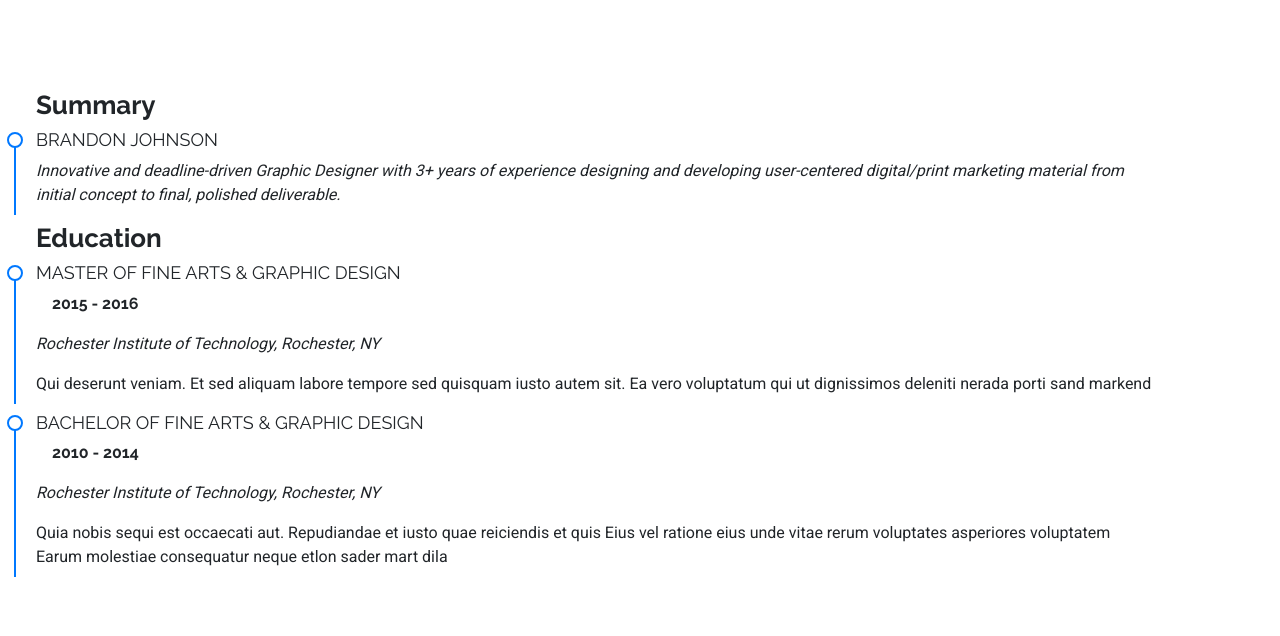
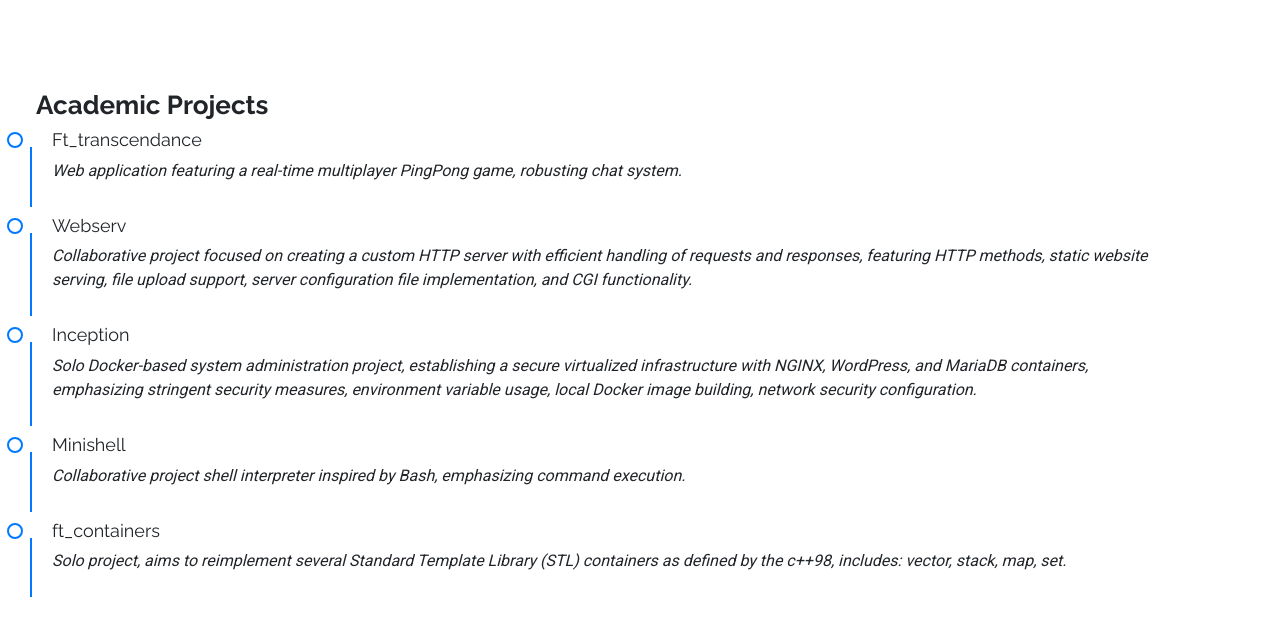
Before and after one commit to soufiane-amt/My-Portfolio, a Next.js app: page / in a window 1280 px wide. Shown: the top 636 px of the page. Built offline with nearby package versions, Linux system fonts and the light colour scheme.

Commit message:
Academic project section is ready

```diff
--- a/src/app/components/Resume.tsx
+++ b/src/app/components/Resume.tsx
@@ -20,6 +20,41 @@ const educationInfoArr = [
     },
 ]
 
+const academicProjects = [
+    {
+        projectName :"Ft_transcendance",
+        description : "Web application featuring a real-time multiplayer PingPong game, robusting chat system."
+    },
+    {
+        projectName :"Webserv",
+        description : "Collaborative project focused on creating a custom HTTP server with efficient handling of\
+        requests and responses, featuring HTTP methods, static website serving, file upload\
+        support, server configuration file implementation, and CGI functionality.\
+        "
+    },
+    {
+        projectName :"Inception",
+        description : "Solo Docker-based system administration project, establishing a secure virtualized\
+        infrastructure with NGINX, WordPress, and MariaDB containers, emphasizing stringent\
+        security measures, environment variable usage, local Docker image building, network security\
+        configuration."
+    },
+    {
+        projectName :"Minishell",
+        description : "Collaborative project shell interpreter inspired by Bash, emphasizing command execution."
+    },
+    {
+        projectName :"ft_containers",
+        description : "Solo project, aims to reimplement several Standard Template Library (STL) containers as\
+        defined by the c++98, includes:\
+        vector, stack, map, set."
+    },
+]
+
+interface academicProjectsType {
+    projectName :string,
+    description : string
+}
 
 interface EductionUnitsType {
     diplomaName :string,
@@ -27,6 +62,9 @@ interface EductionUnitsType {
     location : string,
     description : string
 }
+
+
+
 
 
 const EductionUnits: React.FC<{educationInfo: EductionUnitsType }> = ({educationInfo}) =>
@@ -50,8 +88,28 @@ function ResumeEducation ()
         <div className='f_famil_raleway '>
             <h3 className='fw_26_px fw-bold'>Education</h3>
             {educationInfoArr.map(item => (
-                <EductionUnits educationInfo={item}/>
+                <EductionUnits key={item.diplomaName} educationInfo={item}/>
             ))}
+        </div>
+    )
+}
+
+function AcademicResume ()
+{
+    return (
+        <div className='f_famil_raleway mb-4'>
+            <h3 className='fw_26_px fw-bold'>Academic Projects</h3>
+            <div>
+            {academicProjects.map(project => (
+                <div key={project.projectName} className='d-flex align-items-start mb-3'>
+                    <div className={`${style.circle}`}></div>
+                    <div className={`${style.resume_section} ms-3`}>
+                    <h4 className={`fw_18_px ${style.sub_title_styling}`}>{project.projectName}</h4>
+                    <p className={`fw_16_px f_famil_roboto f_style_italic`}>{project.description}</p>
+                    </div>
+                </div>
+            ))}
+            </div>
         </div>
     )
 }
@@ -59,7 +117,7 @@ function ResumeEducation ()
 function ResumeSumary ()
 {
     return (
-        <div className='f_famil_raleway '>
+        <div className='f_famil_raleway mb-4'>
             <h3 className='fw_26_px fw-bold'>Summary</h3>
             <div>
                 <div className={`${style.circle}`}></div>
@@ -76,8 +134,9 @@ function Resume ()
 {
     return (
         <div className='container m-4'>
-            <ResumeSumary/>
-            <ResumeEducation/>
+            {/* <ResumeSumary/>
+            <ResumeEducation/> */}
+            <AcademicResume/>
         </div>
     )
 }
```
